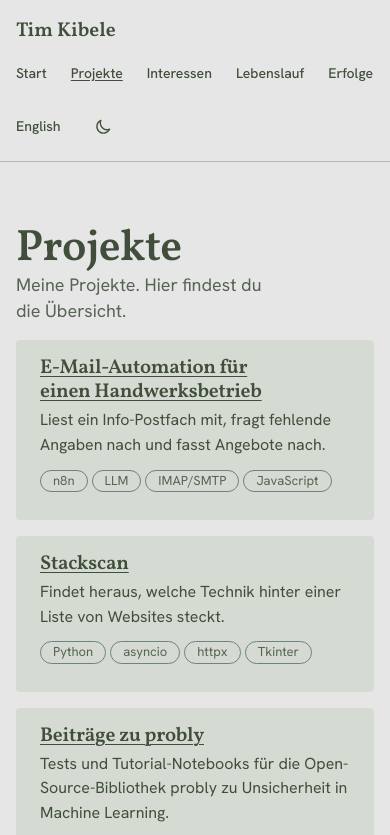
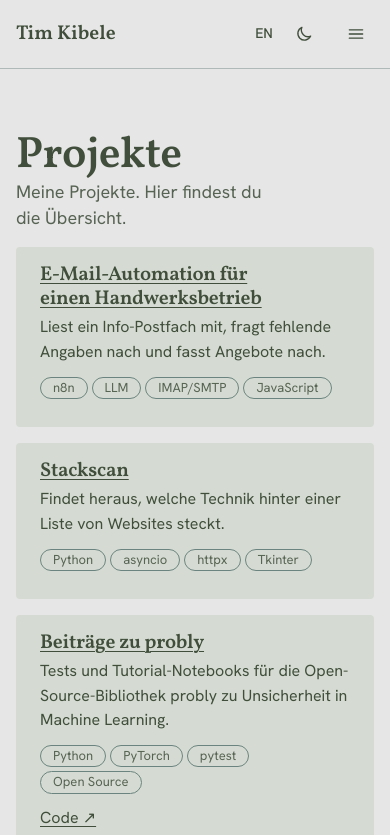
Before and after one commit to tim-kibele/timkibele-com, an Astro site: page /de/projekte/ in a window 390 px wide. Shown: the top 835 px of the page. Built offline with nearby package versions, Linux system fonts and the light colour scheme; Astro itself is replaced by a stand-in of ours.

Commit message:
Slim the header and add a mobile menu
The brand already links home, so the Start item is gone. Language and theme sit apart from the text links as small icons, and on narrow screens the links fold into a burger menu.

Co-Authored-By: Claude Sonnet 5.5 <noreply@anthropic.com>

```diff
--- a/src/i18n/ui.ts
+++ b/src/i18n/ui.ts
@@ -5,7 +5,7 @@ export const ui = {
   de: {
     siteTitle: 'Tim Kibele',
     tagline: 'Informatikstudent an der LMU München.',
-    nav: { home: 'Start', projects: 'Projekte', interests: 'Interessen', cv: 'Lebenslauf', legal: 'Datenschutz', achievements: 'Erfolge' },
+    nav: { home: 'Start', projects: 'Projekte', interests: 'Interessen', cv: 'Lebenslauf', legal: 'Datenschutz', achievements: 'Erfolge', menu: 'Menü' },
     home: {
       heading: 'Hallo, ich bin Tim.',
       intro: 'Hier zeige ich, woran ich arbeite und was ich dabei lerne.',
@@ -35,7 +35,7 @@ export const ui = {
   en: {
     siteTitle: 'Tim Kibele',
     tagline: 'Computer science student at LMU Munich.',
-    nav: { home: 'Home', projects: 'Projects', interests: 'Interests', cv: 'CV', legal: 'Privacy', achievements: 'Achievements' },
+    nav: { home: 'Home', projects: 'Projects', interests: 'Interests', cv: 'CV', legal: 'Privacy', achievements: 'Achievements', menu: 'Menu' },
     home: {
       heading: "Hi, I'm Tim.",
       intro: 'Here I share what I work on and what I learn.',
--- a/src/layouts/Base.astro
+++ b/src/layouts/Base.astro
@@ -9,8 +9,8 @@ const pageTitle = title ? `${title} · ${tr.siteTitle}` : tr.siteTitle;
 const desc = description ?? tr.tagline;
 const site = Astro.site!.origin;
 const href = (p: string) => `/${lang}/${p}`;
+// Der Name links führt auf die Startseite, deshalb gibt es keinen eigenen Menüpunkt "Start".
 const nav = [
-  ['', tr.nav.home],
   ['projekte/', tr.nav.projects],
   ['interessen/', tr.nav.interests],
   ['lebenslauf/', tr.nav.cv],
@@ -33,17 +33,22 @@ const nav = [
   <body>
     <header class="site">
       <div class={wide ? 'wrap wrap--wide' : 'wrap'}>
-        <a class="brand" href={href('')}>{tr.siteTitle}</a>
-        <nav>
+        <a class="brand" href={href('')} aria-current={Astro.url.pathname === href('') ? 'page' : undefined}>{tr.siteTitle}</a>
+        <nav id="site-nav">
           {nav.map(([p, label]) => (
             <a href={href(p)} aria-current={Astro.url.pathname === href(p) ? 'page' : undefined}>{label}</a>
           ))}
-          <a href={`/${other(lang)}/${path}`} hreflang={other(lang)}>{tr.switchTo}</a>
+        </nav>
+        <div class="tools">
+          <a class="lang-toggle" href={`/${other(lang)}/${path}`} hreflang={other(lang)} lang={other(lang)} aria-label={tr.switchTo} title={tr.switchTo}>{other(lang).toUpperCase()}</a>
           <button type="button" class="theme-toggle" data-dark={tr.theme.dark} data-light={tr.theme.light} hidden>
             <svg class="icon-moon" viewBox="0 0 24 24" width="20" height="20" fill="none" stroke="currentColor" stroke-width="1.6" stroke-linecap="round" stroke-linejoin="round" aria-hidden="true"><path d="M20 14.5A8 8 0 0 1 9.5 4a8 8 0 1 0 10.5 10.5Z" /></svg>
             <svg class="icon-sun" viewBox="0 0 24 24" width="20" height="20" fill="none" stroke="currentColor" stroke-width="1.6" stroke-linecap="round" stroke-linejoin="round" aria-hidden="true"><circle cx="12" cy="12" r="4" /><path d="M12 2.5v2.2M12 19.3v2.2M2.5 12h2.2M19.3 12h2.2M5.3 5.3l1.6 1.6M17.1 17.1l1.6 1.6M18.7 5.3l-1.6 1.6M6.9 17.1l-1.6 1.6" /></svg>
           </button>
-        </nav>
+        </div>
+        <button type="button" class="menu-toggle" aria-controls="site-nav" aria-expanded="false" aria-label={tr.nav.menu} title={tr.nav.menu} hidden>
+          <svg viewBox="0 0 24 24" width="20" height="20" fill="none" stroke="currentColor" stroke-width="1.6" stroke-linecap="round" aria-hidden="true"><path d="M4 7h16M4 12h16M4 17h16" /></svg>
+        </button>
       </div>
     </header>
     <main class={wide ? 'wrap wrap--wide' : 'wrap'}><slot /></main>
@@ -53,6 +58,16 @@ const nav = [
       </div>
     </footer>
     <script is:inline>
+      (function () {
+        var m = document.querySelector('.menu-toggle'), n = document.getElementById('site-nav');
+        if (m && n) {
+          document.documentElement.classList.add('menu-js');
+          m.hidden = false;
+          function set(open) { n.classList.toggle('open', open); m.setAttribute('aria-expanded', open ? 'true' : 'false'); }
+          m.addEventListener('click', function () { set(!n.classList.contains('open')); });
+          document.addEventListener('keydown', function (e) { if (e.key === 'Escape' && n.classList.contains('open')) { set(false); m.focus(); } });
+        }
+      })();
       (function () {
         var b = document.querySelector('.theme-toggle'), r = document.documentElement;
         var mq = matchMedia('(prefers-color-scheme: dark)');
--- a/src/styles/global.css
+++ b/src/styles/global.css
@@ -16,14 +16,28 @@ h1, h2, h3 { color: var(--color-ink); }
 .wrap { width: 100%; max-width: var(--container); margin-inline: auto; padding-inline: var(--gutter); }
 main { padding-block: var(--space-2xl) var(--space-3xl); }
 header.site { border-bottom: var(--rule-hair) solid var(--color-rule); }
-header.site .wrap { display: flex; flex-wrap: wrap; gap: var(--space-md); align-items: center; justify-content: space-between; padding-block: var(--space-md); }
-header.site nav { display: flex; flex-wrap: wrap; gap: var(--space-lg); align-items: center; font-weight: 500; font-size: var(--text-sm); }
+header.site .wrap { display: flex; flex-wrap: wrap; gap: var(--space-md); align-items: center; padding-block: var(--space-md); }
+header.site nav { display: flex; flex-wrap: wrap; gap: var(--space-lg); align-items: center; margin-left: auto; font-weight: 500; font-size: var(--text-sm); }
+header.site .tools { display: flex; align-items: center; gap: var(--space-2xs); }
 header.site a { color: var(--color-ink); text-decoration: none; }
 header.site nav a { text-decoration: underline; text-decoration-color: transparent; transition: text-decoration-color var(--dur-short) var(--ease-out); }
 header.site nav a:hover, header.site nav a[aria-current='page'] { text-decoration-color: var(--color-ink); }
 .brand { font-family: var(--font-display); font-weight: 600; font-size: var(--text-lg); }
 footer.site { border-top: var(--rule-hair) solid var(--color-rule); color: var(--color-muted); font-size: var(--text-sm); padding-block: var(--space-lg); }
 a:hover { text-decoration-color: var(--color-accent); }
+.menu-toggle { display: none; place-items: center; width: 2.25rem; height: 2.25rem; padding: 0; color: var(--color-ink); background: none; border: var(--rule-hair) solid transparent; border-radius: var(--radius-pill); cursor: pointer; transition: background-color var(--dur-short) var(--ease-out); }
+.menu-toggle:hover { background: var(--tint-moss); }
+.lang-toggle { display: inline-grid; place-items: center; min-width: 2.25rem; height: 2.25rem; padding: 0 var(--space-xs); font-size: var(--text-sm); font-weight: 500; border-radius: var(--radius-pill); transition: background-color var(--dur-short) var(--ease-out); }
+.lang-toggle:hover { background: var(--tint-moss); }
+.menu-toggle:focus-visible, .lang-toggle:focus-visible, .theme-toggle:focus-visible { outline: 2px solid var(--color-focus); outline-offset: 2px; }
+/* narrow screens: the text links fold into a menu behind the burger button (only when JavaScript can open it) */
+@media (max-width: 44rem) {
+  .menu-js .menu-toggle { display: inline-grid; }
+  .menu-js header.site .tools { margin-left: auto; }
+  .menu-js header.site nav { display: none; order: 3; flex-basis: 100%; flex-direction: column; align-items: flex-start; gap: var(--space-xs); margin-left: 0; padding-block: var(--space-xs); }
+  .menu-js header.site nav.open { display: flex; }
+  .menu-js header.site nav a { padding-block: var(--space-xs); font-size: var(--text-md); }
+}
 .theme-toggle { display: inline-grid; place-items: center; width: 2.25rem; height: 2.25rem; padding: 0; color: var(--color-ink); background: none; border: var(--rule-hair) solid transparent; border-radius: var(--radius-pill); cursor: pointer; transition: background-color var(--dur-short) var(--ease-out); }
 .theme-toggle:hover { background: var(--tint-moss); }
 .theme-toggle:active { transform: translateY(1px); }
```
